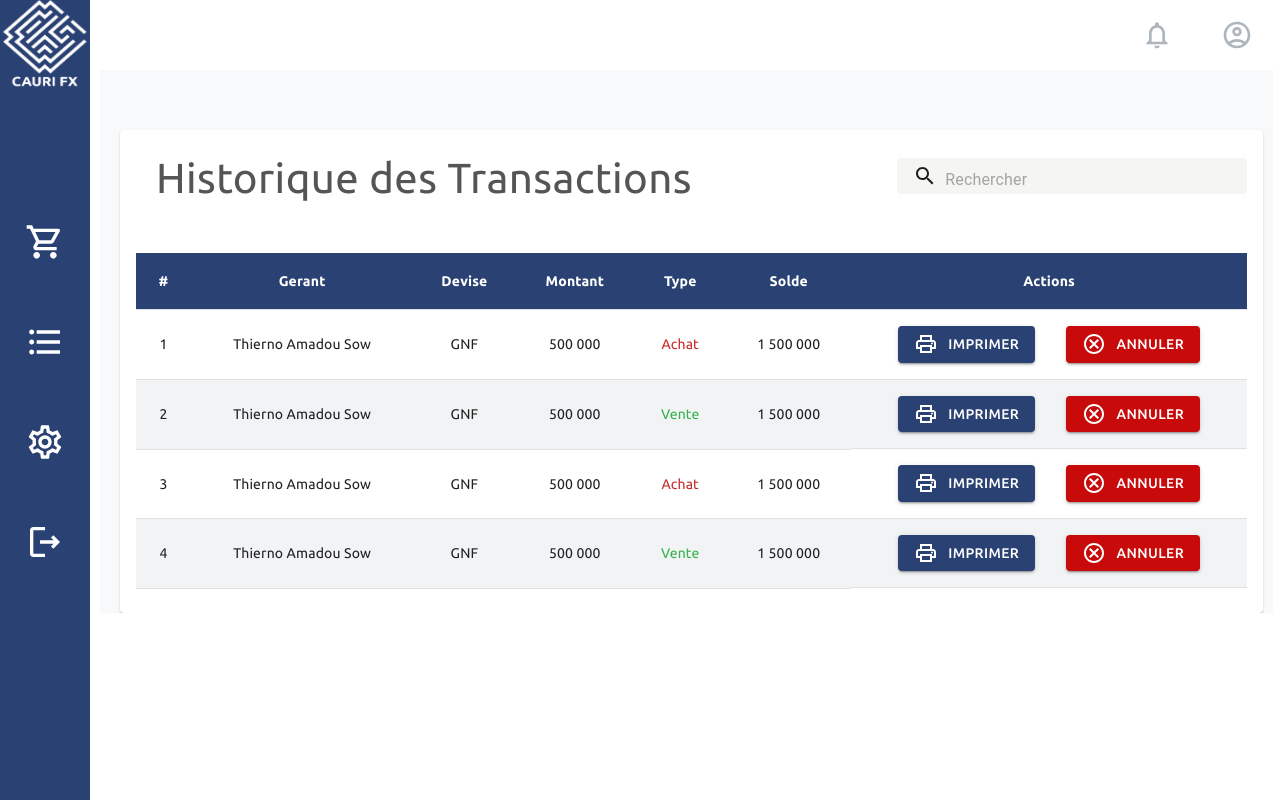
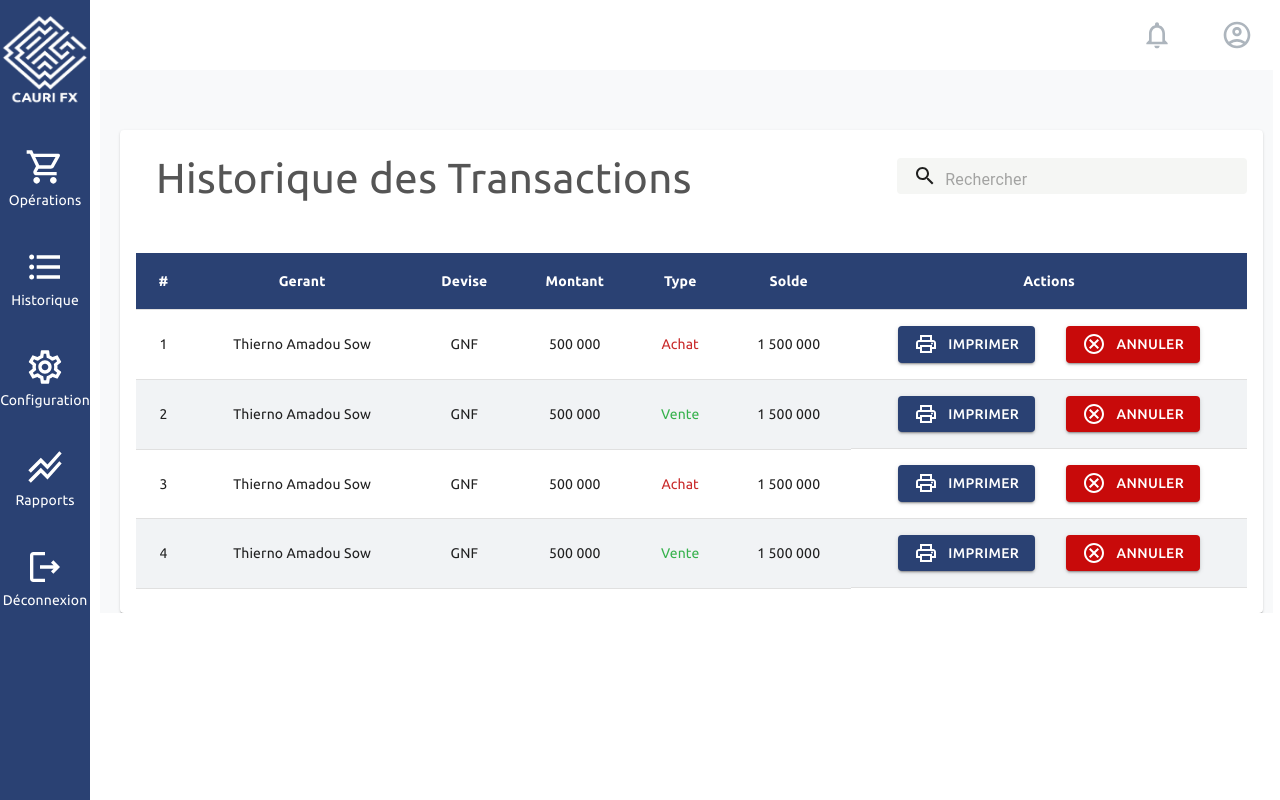
Before and after one commit to Thiernoamadousow219/reactjs-lab, a React (Create React App) app in the folder build-admin-tpl-with-mui/: page /admin/historique in a window 1280 px wide. Built offline with nearby package versions, Linux system fonts and the light colour scheme.

Commit message:
Add text to sidebar menu

```diff
--- a/build-admin-tpl-with-mui/src/app/views/AdminTemplate.jsx
+++ b/build-admin-tpl-with-mui/src/app/views/AdminTemplate.jsx
@@ -1,5 +1,5 @@
 import { AccountCircleOutlined, FormatListBulletedOutlined,
-  LogoutOutlined, NotificationsNoneOutlined, SettingsOutlined, ShoppingCartOutlined } from '@mui/icons-material';
+  LogoutOutlined, NotificationsNoneOutlined, SettingsOutlined, ShoppingCartOutlined, StackedLineChartOutlined } from '@mui/icons-material';
 import { Box, Grid, Popover, styled, Typography } from '@mui/material'
 import React, { useState } from 'react'
 import { Link } from 'react-router-dom';
@@ -25,17 +25,28 @@ const SideBarStyles = {
 }
 
 const MenuItemStyles = {
+  display: 'flex',
+  flexDirection: 'column',
   '&:hover':{
     bgcolor: '#fff',
     '& > a > svg, > svg': {
       color: theme.palette.primary.main,
       fontFamily: theme.fontFamily.police.main,
       fontSize: 64
+    },
+    '& > p':{
+      color: theme.palette.primary.main,
     }
   },
   '& > a > svg, > svg':{
     color:'#fff',
     fontSize: 40
+  },
+  '& > p':{
+    fontFamily: theme.fontFamily.police.main,
+    fontSize: '14px',
+    fontWeight: '400',
+    color: '#fff',
   }
 }
 
@@ -92,28 +103,51 @@ const AdminTemplate = WrappedComponent =>{
                 direction='row'
                 bgcolor='white'>
               <Grid item xs={1} sx={SideBarStyles}>
-                 <Link to='/admin'>
-                  <img src={logo} alt='logo' height="90px" width="90px" style={{paddingBottom: '100px'}} />
-                 </Link>
+                 <Typography component='div' sx={{ marginBottom: '16px', marginTop: '16px'}}>
+                  <Link to='/admin' >
+                    <img src={logo} alt='logo' height="90px" width="90px" />
+                  </Link>
+                 </Typography>
+
                  <MenuItem sx={MenuItemStyles}>
                     <Link to='/admin'>
                       <ShoppingCartOutlined />
                     </Link>
+                    <Typography component='p'>
+                        Opérations
+                    </Typography>
                  </MenuItem>
                  <MenuItem sx={MenuItemStyles}>
                     <Link to='/admin/historique'>
                        <FormatListBulletedOutlined />
                     </Link>
+                    <Typography component='p'>
+                        Historique
+                    </Typography>
                  </MenuItem>
                  <MenuItem sx={MenuItemStyles}>
                     <Link to='/admin/config'>
                       <SettingsOutlined />
                     </Link>
+                    <Typography component='p'>
+                        Configuration
+                    </Typography>
+                 </MenuItem>
+                 <MenuItem sx={MenuItemStyles}>
+                    <Link to='/admin/rapports'>
+                      <StackedLineChartOutlined />
+                    </Link>
+                    <Typography component='p'>
+                        Rapports
+                    </Typography>
                  </MenuItem>
                  <MenuItem sx={MenuItemStyles}>
                     <Link to='/'>
                         <LogoutOutlined />
                     </Link>
+                    <Typography component='p'>
+                        Déconnexion
+                    </Typography>
                  </MenuItem>
               </Grid>
 
```
